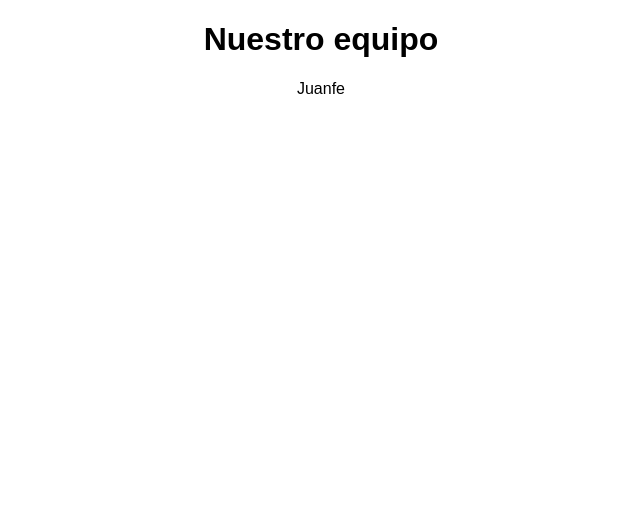
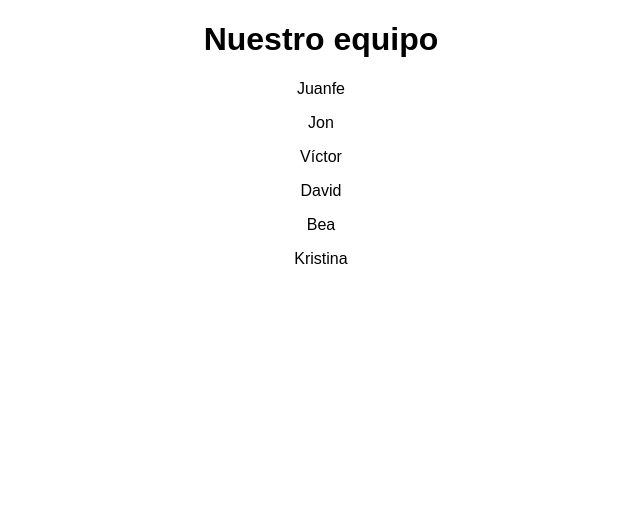
Before and after one commit to DavitBoo/formacion-git, a PHP site: page /equipo.php in a window 1280 px wide. Shown: the part 90-598 px from the top of the page, without its empty margins (319-959 px from the left). Run offline with PHP 8.4, Linux system fonts and the light colour scheme.

Commit message:
Añadir equipo

```diff
--- a/equipo.php
+++ b/equipo.php
@@ -2,5 +2,10 @@
 <main>
     <h1>Nuestro equipo</h1>
     <p>Juanfe</p>
+    <p>Jon</p>
+    <p>Víctor</p>
+    <p>David</p>
+    <p>Bea</p>
+    <p>Kristina</p>
 </main>
 <?php include 'includes/footer.php'; ?>
```
